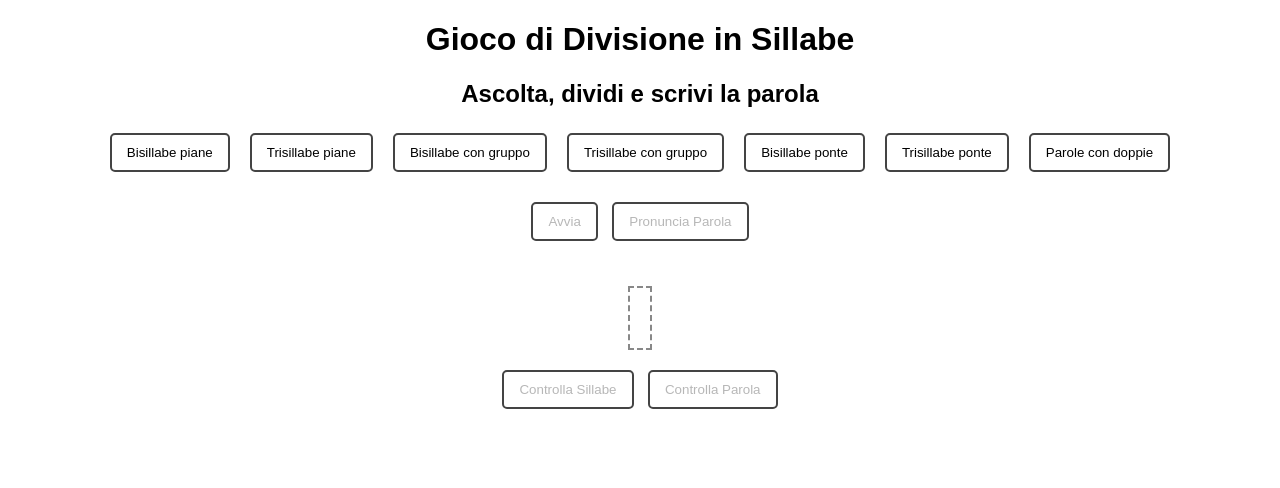
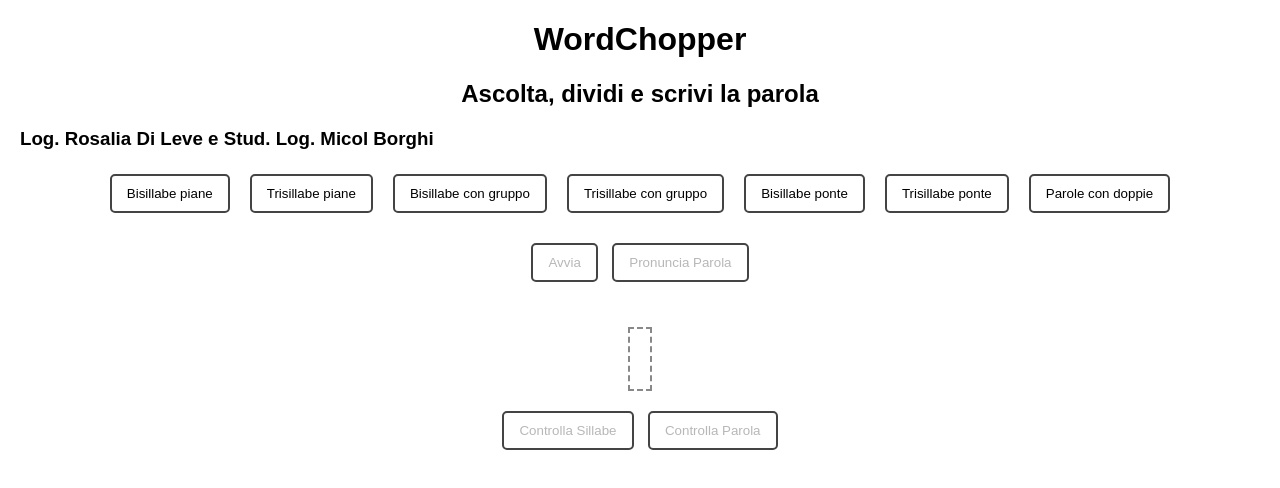
Before and after one commit to LogoVille/WordChopper, a plain HTML site: page index.html in a window 1280 px wide. Drawn offline with Linux system fonts and the light colour scheme.

Commit message:
Update index.html

```diff
--- a/index.html
+++ b/index.html
@@ -85,8 +85,9 @@
 </head>
 <body>
 
-<h1>Gioco di Divisione in Sillabe</h1>
+<h1>WordChopper</h1>
 <h2>Ascolta, dividi e scrivi la parola</h2>
+<h3>Log. Rosalia Di Leve e Stud. Log. Micol Borghi</h3>
 
 <div id="selettoriCategorie">
   <button data-tipo="bisillabePiane">Bisillabe piane</button>
```
